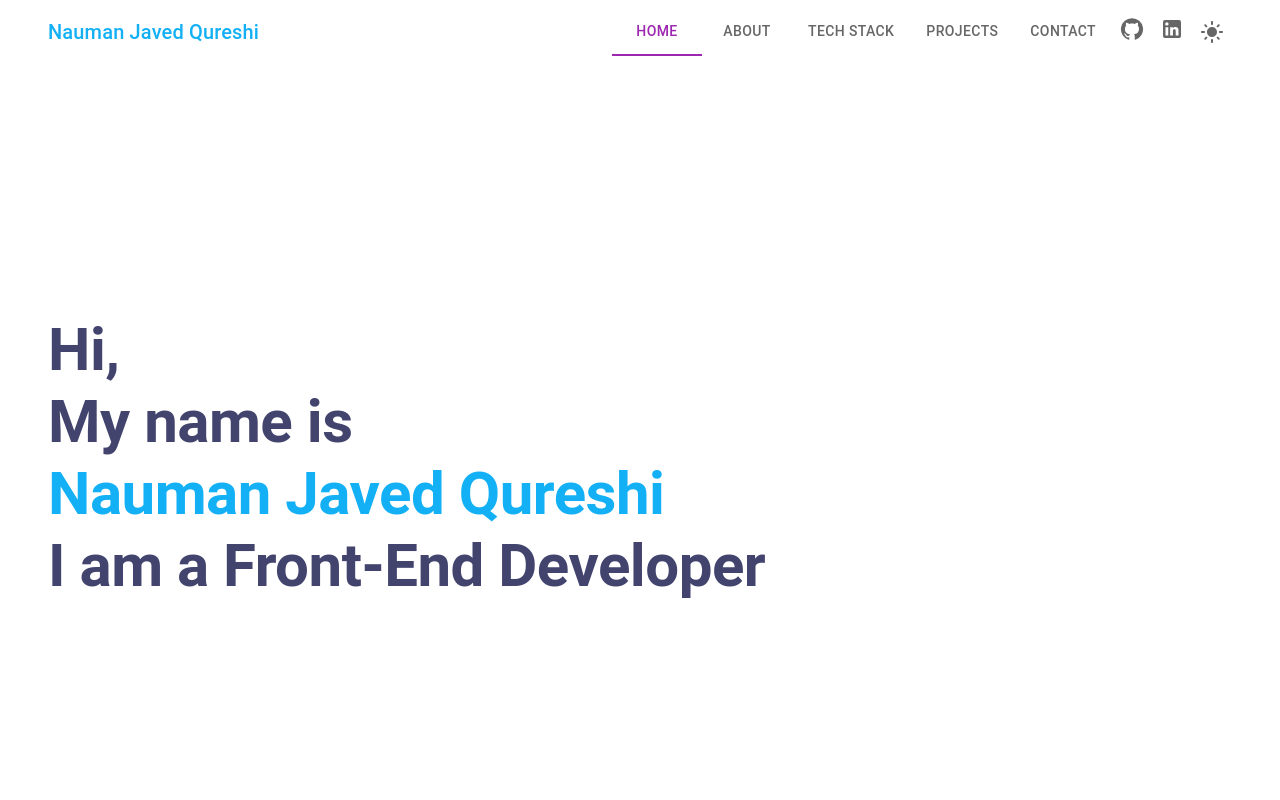
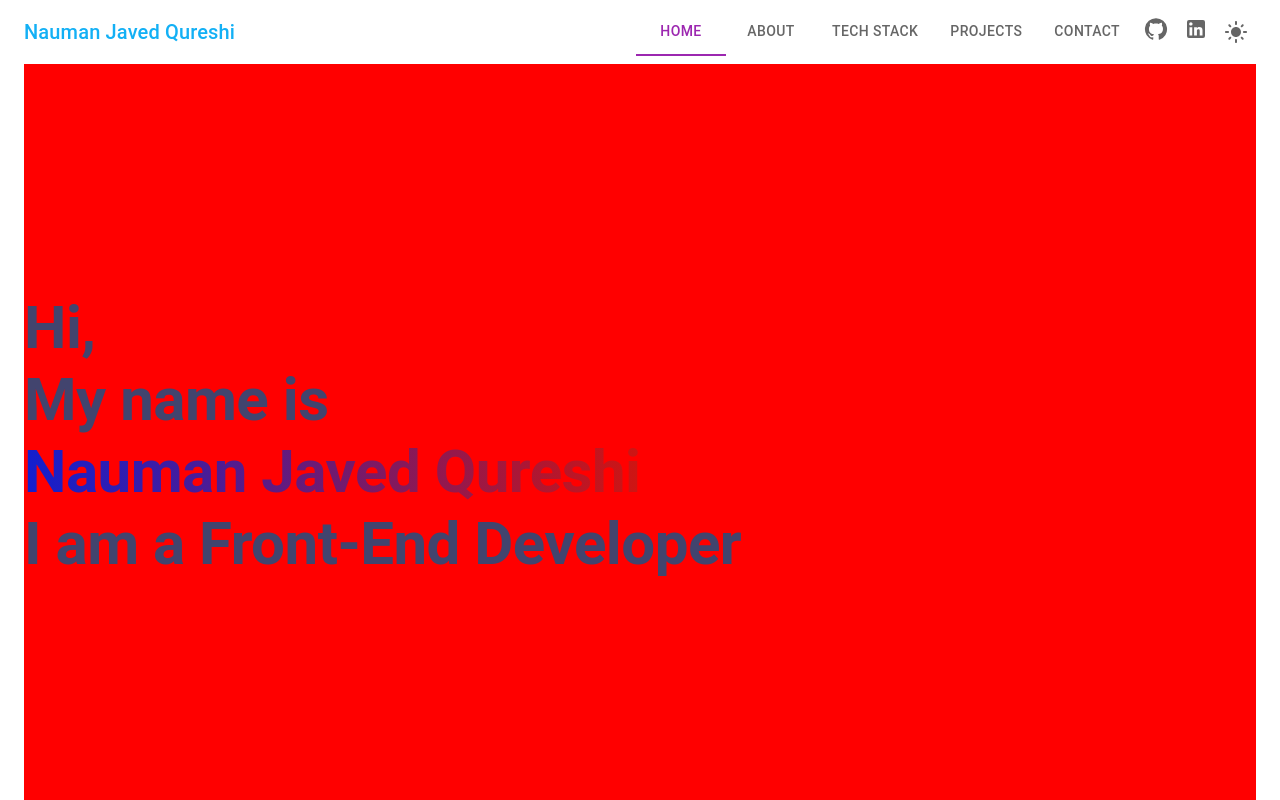
Before and after one commit to Nauman-Javed/admin-dashboard, a React (Create React App) app: page / in a window 1280 px wide. Shown: the top 800 px of the page. Built offline with nearby package versions, Linux system fonts and the light colour scheme.

Commit message:
add background

```diff
--- a/src/global/Navbar.jsx
+++ b/src/global/Navbar.jsx
@@ -38,7 +38,7 @@ const Navbar = () => {
   return (
     <>
       <StyledAppbar>
-        <Toolbar>
+        <Toolbar sx={{ paddingX: "0 !important" }}>
           <Typography variant="h6" sx={{ flexGrow: 1 }} color={linear}>
             Nauman Javed Qureshi
           </Typography>
--- a/src/views/Home.jsx
+++ b/src/views/Home.jsx
@@ -6,18 +6,32 @@ const Home = () => {
   const { heading, linear } = useTheme();
   return (
     <>
-      <Toolbar>
-        <Box sx={{ height: "93vh", paddingTop: "250px" }}>
+      <Box
+        sx={{
+          height: "93vh",
+          display: "flex",
+          alignItems: "center",
+          background: "red",
+        }}
+      >
         <Typography variant="h2" color={heading} fontWeight={"bold"}>
           Hi,
           <br />
           My name is
           <br />
-            <span style={{ color: linear }}> Nauman Javed Qureshi</span>
+          <span
+            style={{
+              background: "linear-gradient(to right, #121FCF 0%, #CF1512 100%)",
+              webkitBackgroundClip: "text",
+              webkitTextFillColor: "transparent",
+            }}
+          >
+            {" "}
+            Nauman Javed Qureshi
+          </span>
           <br />I am a Front-End Developer
         </Typography>
       </Box>
-      </Toolbar>
     </>
   );
 };
```
Lines whose indentation alone changed are shown as unchanged.
